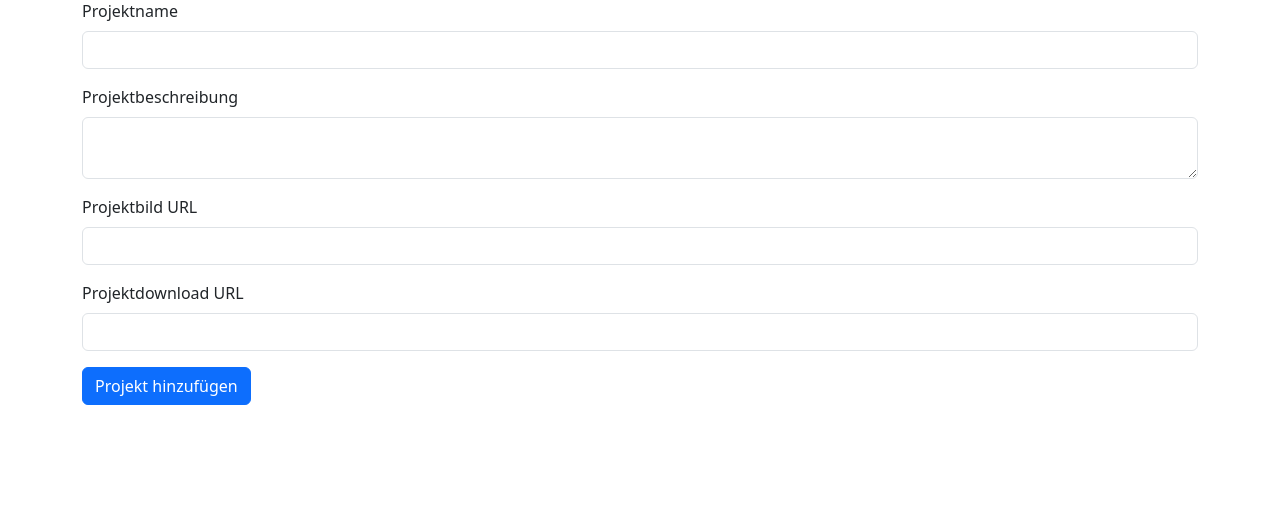
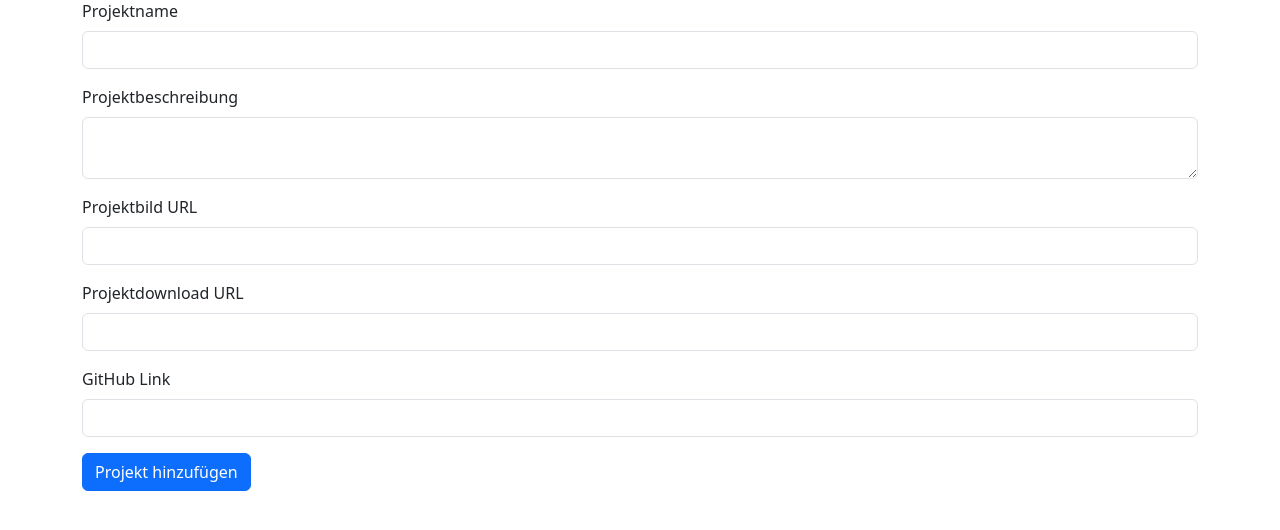
Before and after one commit to JonasHeilig/Personal-Website, a Flask app: page /add_project in a window 1280 px wide. Shown: the part 57-587 px from the top of the page. Run offline with Flask 3, Linux system fonts and the light colour scheme; the first user in the database is signed in; some libraries are stand-ins or nearby versions.

Commit message:
To Download Data from Website (files from static/downloads): add GitHub link to projects system makes sure that https is before the GitHub link permissions to add project funktion from /project/ -> /projects
ToDo:
 -Write how to personalize the website (in Readme)
 -Reminder to change the default password (in Readme)
 -Add a way to change the username
 -Admin Panel (Add User, Remove User, Change User Permissions, usw.)

```diff
--- a/main.py
+++ b/main.py
@@ -1,6 +1,8 @@
 import os
 from flask import Flask, render_template, request, redirect, session, url_for
 from flask_sqlalchemy import SQLAlchemy
+from flask import send_from_directory
+from flask import send_file
 from werkzeug.security import check_password_hash, generate_password_hash
 
 app = Flask(__name__)
@@ -15,8 +17,9 @@ class ProjectList(db.Model):
     id = db.Column(db.Integer, primary_key=True, autoincrement=True)
     project_name = db.Column(db.String(50), nullable=False)
     project_description = db.Column(db.String(500), nullable=False)
-    project_image = db.Column(db.String(100), nullable=True)
+    project_image = db.Column(db.String(100), nullable=False)
     project_download = db.Column(db.String(100), nullable=True)
+    github_link = db.Column(db.String(100), nullable=True)
 
 
 class User(db.Model):
@@ -65,9 +68,14 @@ def projects():
     return render_template('projects.html', projects=project_list)
 
 
-@app.route('/project/<int:id>')
-def project(id):
-    project_element = ProjectList.query.get(id)
+@app.route('/project')
+def redirect_to_projects():
+    return redirect(url_for('projects'))
+
+
+@app.route('/project/<int:project_id>')
+def project(project_id):
+    project_element = ProjectList.query.get(project_id)
     if project_element is None:
         return render_template('project_not_found.html')
     return render_template('project.html', project=project_element)
@@ -75,7 +83,16 @@ def project(id):
 
 @app.route('/download/<int:project_id>')
 def download(project_id):
-    pass
+    project_selected = ProjectList.query.get(project_id)
+    if project_selected is None:
+        return "Project not found", 404
+    directory = 'static/downloads'
+    filename = project_selected.project_download
+    file_path = os.path.join(directory, filename)
+    try:
+        return send_file(file_path, as_attachment=True)
+    except FileNotFoundError:
+        return "File not found", 404
 
 
 @app.route('/admin')
@@ -90,12 +107,22 @@ def write_article():
 
 @app.route('/add_project', methods=['GET', 'POST'])
 def add_project():
+    if 'username' not in session:
+        return redirect(url_for('login'))
+    username = session['username']
+    user_in_session = User.query.filter_by(username=username).first()
+    if not user_in_session.isauthor:
+        return redirect(url_for('projects'))
     if request.method == 'POST':
+        github_link = request.form['github_link']
+        if not github_link.startswith('https://'):
+            github_link = 'https://' + github_link
         new_project = ProjectList(
             project_name=request.form['project_name'],
             project_description=request.form['project_description'],
             project_image=request.form['project_image'],
-            project_download=request.form['project_download']
+            project_download=request.form['project_download'],
+            github_link=github_link
         )
         db.session.add(new_project)
         db.session.commit()
--- /dev/null
+++ b/static/downloads/test.txt
@@ -0,0 +1 @@
+Hallo
--- a/templates/add_project.html
+++ b/templates/add_project.html
@@ -26,6 +26,10 @@
                 <label for="projectDownload" class="form-label">Projektdownload URL</label>
                 <input type="text" class="form-control" id="projectDownload" name="project_download">
             </div>
+            <div class="mb-3">
+                <label for="githubLink" class="form-label">GitHub Link</label>
+                <input type="text" class="form-control" id="githubLink" name="github_link">
+            </div>
             <button type="submit" class="btn btn-primary">Projekt hinzufügen</button>
         </form>
     </div>
--- a/templates/project.html
+++ b/templates/project.html
@@ -14,6 +14,9 @@
         {% if project.project_download %}
         <a href="/download/{{ project.id }}" class="btn btn-primary">Download</a>
         {% endif %}
+        {% if project.github_link %}
+        <a href="{{ project.github_link }}" class="btn btn-secondary" target="_blank">GitHub</a>
+        {% endif %}
     </div>
 </body>
 </html>
--- a/templates/user.html
+++ b/templates/user.html
@@ -9,7 +9,7 @@
     <div class="container">
         <h1>User: {{ user.username }}</h1>
         <p>Permissions: Admin - {{ user.isadmin }}</p>
-        <p>Author - {{ user.isauthor }}</p> <!-- Zeile hinzugefügt -->
+        <p>Author - {{ user.isauthor }}</p>
         {% if message %}
         {% endif %}
             <div class="alert alert-success" role="alert">
```
Also changed, not shown: instance/db.db.
